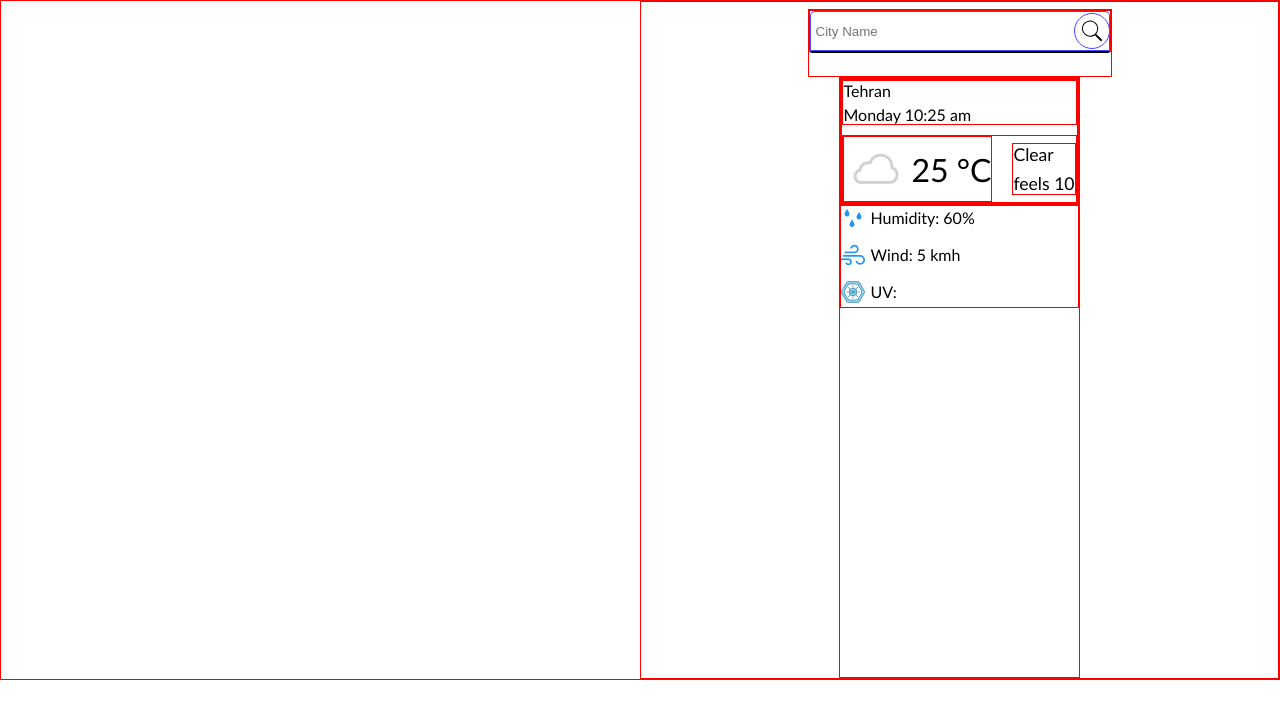
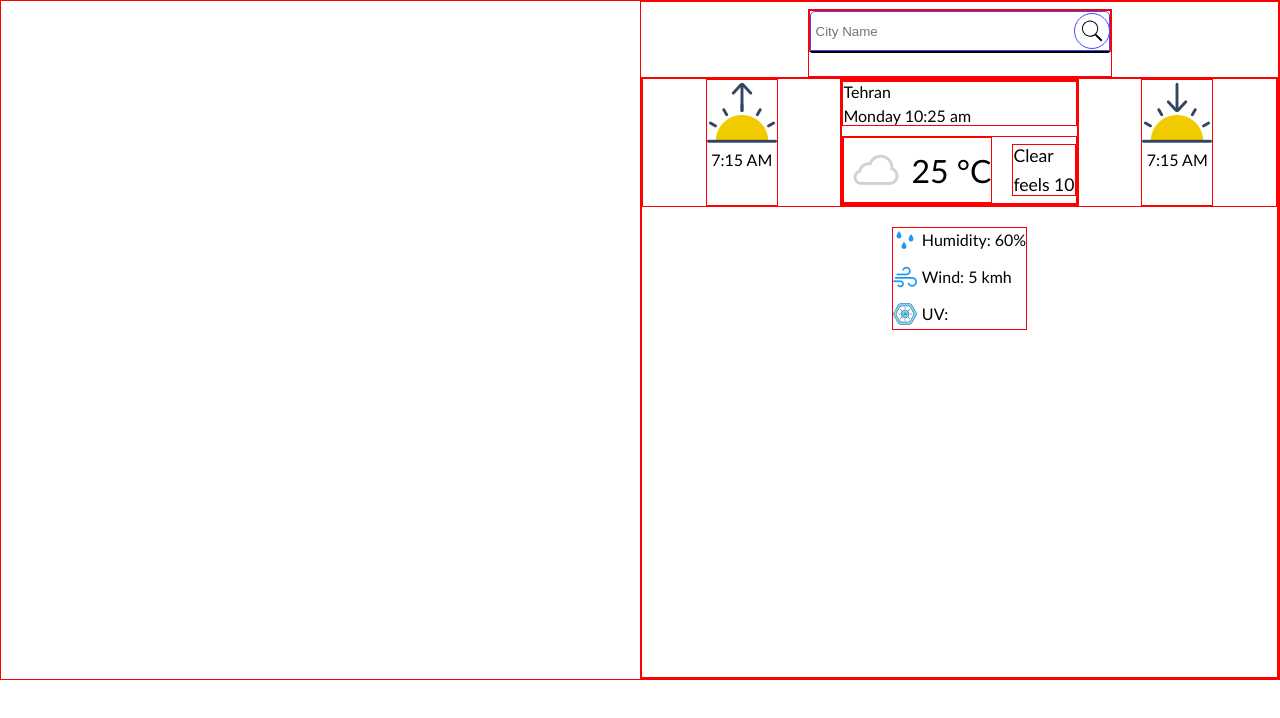
Before and after one commit to ehsan-saf/weatherApp, a plain HTML site: page index.html in a window 1280 px wide. Drawn offline with Linux system fonts and the light colour scheme.

Commit message:
Show sunset & sunrise

```diff
--- a/index.html
+++ b/index.html
@@ -40,7 +40,12 @@
             </div>
           </div>
         </div>
-        <div>
+        <div class="today-info">
+          <div class="c4">
+            <div class="sun">
+              <img src="./icons/sunrise.png" alt="" />
+              <p class="sunset">7:15 AM</p>
+            </div>
             <div class="c3">
               <p class="today-sunrise"></p>
               <div class="basic-info">
@@ -61,6 +66,11 @@
               </div>
               <p class="today-sunset"></p>
             </div>
+            <div class="sun">
+              <img src="./icons/sunset.png" alt="" />
+              <p class="sunrise">7:15 AM</p>
+            </div>
+          </div>
           <div class="full-info">
             <p class="today-humidity">Humidity: 60%</p>
             <p class="today-wind">Wind: 5 kmh</p>
--- a/style.css
+++ b/style.css
@@ -144,6 +144,14 @@ div {
   display: flex;
 }
 
+.today-info {
+  display: flex;
+  flex-direction: column;
+  align-items: center;
+  gap: 20px;
+  width: 100%;
+}
+
 .c1 {
   align-items: center;
   gap: 3px;
@@ -157,6 +165,18 @@ div {
 
 .c3 {
   display: flex;
+}
+
+.c4 {
+  display: flex;
+  justify-content: space-evenly;
+  width: 100%;
+}
+
+.sun {
+  display: flex;
+  flex-direction: column;
+  align-items: center;
 }
 
 /* Full Weather Info */
```
Also changed, not shown: icons/sunrise.png (added), icons/sunset.png (added), main.js. Lines whose indentation alone changed are shown as unchanged.
